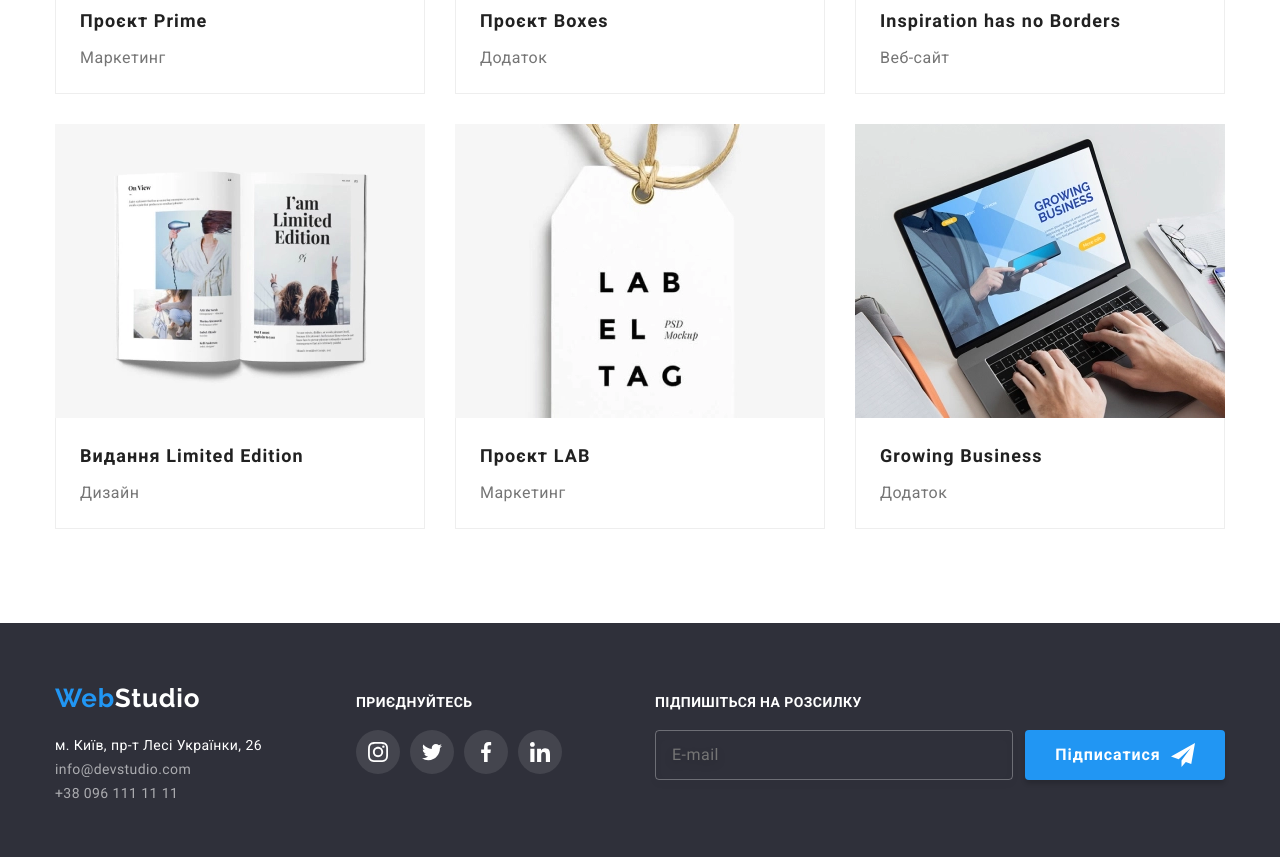
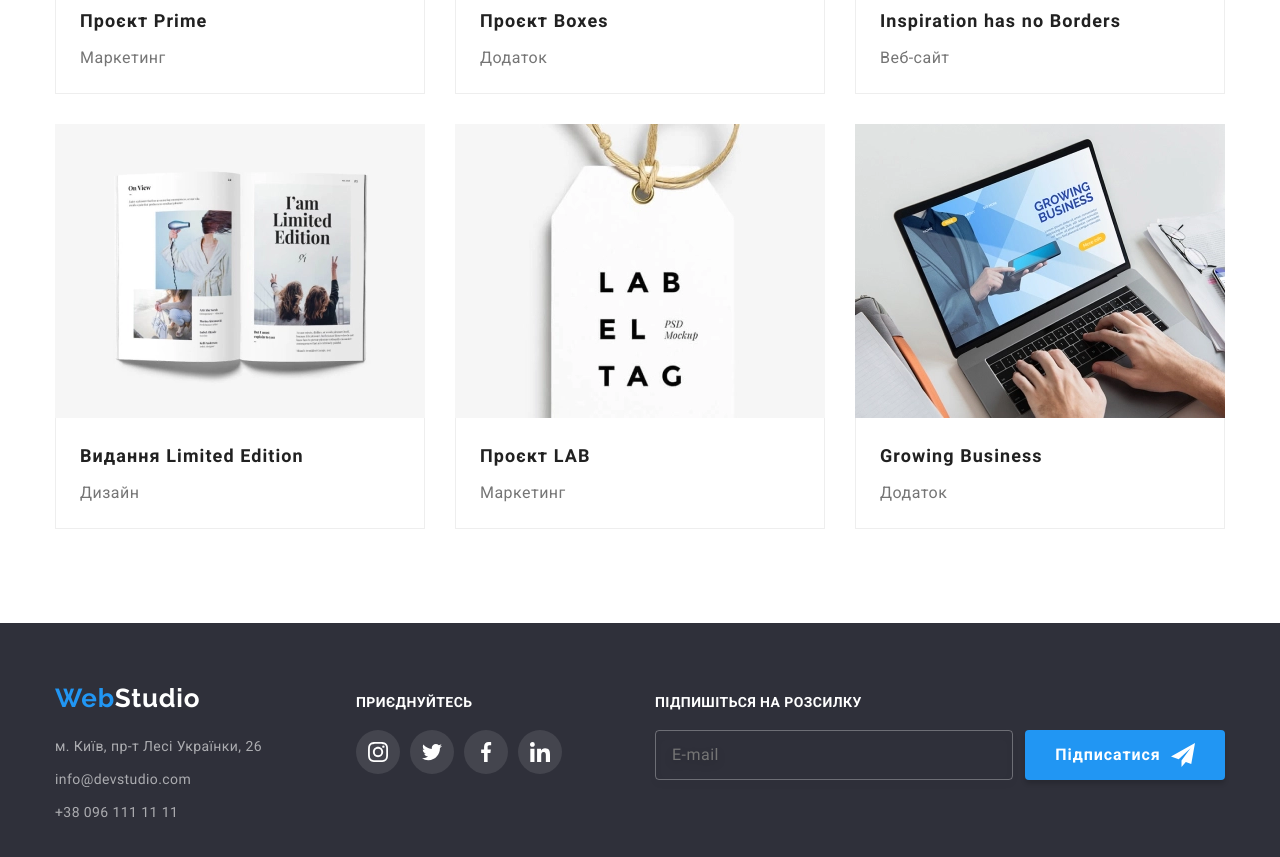
Before and after one commit to ProtasevichOleg/goit-markup-hw-08, a plain HTML site: page portfolio.html in a window 1280 px wide. Shown: the part 1008-1865 px from the top of the page. Drawn offline with Linux system fonts and the light colour scheme.

Commit message:
made mentor's corrections

```diff
--- a/portfolio.html
+++ b/portfolio.html
@@ -57,7 +57,7 @@
             <ul class="connect menu__connect list">
               <li class="connect__item">
                 <a class="connect__link link" href="tel:+380961111111">
-                  <svg class="connect__icon" width="10" height="16">
+                  <svg class="connect__icon connect__icon--shown-smartphone" width="10" height="16">
                     <use href="./images/icon-sprite.svg#icon-smartphone"></use>
                   </svg>
                   +38 096 111 11 11</a
@@ -65,7 +65,7 @@
               </li>
               <li class="connect__item">
                 <a class="connect__link link" href="mailto:info@devstudio.com">
-                  <svg class="connect__icon" width="16" height="16">
+                  <svg class="connect__icon connect__icon--shown-envelope" width="16" height="16">
                     <use href="./images/icon-sprite.svg#icon-envelope"></use>
                   </svg>
                   info@devstudio.com</a
@@ -914,9 +914,9 @@
           >
           <address>
             <ul class="address list">
-              <li>
+              <li class="address__item address__item--color-white">
                 <a
-                  class="address__item address__item--color-white link outline-remover"
+                  class="address__link link outline-remover"
                   href="https://goo.gl/maps/ELRzLiQ2vCGN3Ftp9"
                   target="_blank"
                   rel="noopener noreferrer nofollow"
@@ -924,13 +924,13 @@
                   м. Київ, пр-т Лесі Українки, 26
                 </a>
               </li>
-              <li>
-                <a class="address__item link outline-remover" href="mailto:info@devstudio.com"
+              <li class="address__item">
+                <a class="address__link link outline-remover" href="mailto:info@devstudio.com"
                   >info@devstudio.com</a
                 >
               </li>
-              <li>
-                <a class="address__item link outline-remover" href="tel:+380961111111"
+              <li class="address__item">
+                <a class="address__link link outline-remover" href="tel:+380961111111"
                   >+38 096 111 11 11</a
                 >
               </li>
--- a/sass/layouts/index/_hero.scss
+++ b/sass/layouts/index/_hero.scss
@@ -1,7 +1,7 @@
 .hero {
   padding-top: 118px;
+  padding-bottom: 118px;
   max-width: $mobile-width;
-  height: 400px;
   margin: auto;
   background-color: var(--hero-reserv-bg-color);
   $bg-gradient: linear-gradient(rgba(47, 48, 58, 0.4), rgba(47, 48, 58, 0.4));
@@ -51,7 +51,8 @@
   @include desktop {
     max-width: 1600px;
     padding-top: 200px;
-    height: 600px;
+    padding-bottom: 200px;
+    // height: 600px;
     background-image: $bg-gradient, url(../images/hero/hero-bg-desktop.jpg);
     background-image: $bg-gradient, url(../images/hero/hero-bg-desktop.webp);
 
--- a/sass/layouts/shared/_footer.scss
+++ b/sass/layouts/shared/_footer.scss
@@ -37,34 +37,35 @@
     @include desktop {
       width: 231px;
       margin-right: 70px;
+      margin-bottom: unset;
     }
   }
   &:nth-child(2) {
     margin-bottom: 60px;
-    @include tablet {
-    }
     @include desktop {
       margin-right: 93px;
+      margin-bottom: unset;
     }
   }
   &:nth-child(3) {
   }
 }
 
-.address {
+.address__item {
+  &:not(:last-child) {
+    margin-bottom: 8px;
+    @include desktop {
+      margin-bottom: 9px;
+    }
+  }
 }
 
-.address__item {
+.address__link {
   transition: color var(--main-transition);
   font-style: normal;
-  font-size: 14px;
-  line-height: 1.71;
-  letter-spacing: 0.03em;
+  @include font(14px, 24px, null);
   color: var(--footer-address-secondary-color);
 
-  &:not(:last-child) {
-    margin-bottom: 9px;
-  }
   &--color-white {
     color: var(--white-text-color);
   }
@@ -89,7 +90,7 @@
   flex-wrap: wrap;
   gap: 20px;
   max-width: 570px;
-  height: 50px;
+  // height: 50px;
   @include desktop {
     gap: 12px;
   }
--- a/sass/layouts/shared/_header.scss
+++ b/sass/layouts/shared/_header.scss
@@ -174,10 +174,6 @@
 .connect {
   fill: currentColor;
 
-  @media screen and (max-width: 436px) {
-    // text-align: center;
-  }
-
   @include tablet {
     display: flex;
     flex-direction: column-reverse;
@@ -239,6 +235,18 @@
   @include tablet {
     display: unset;
   }
+  &--shown-smartphone {
+    @include before-desktop {
+      width: 10px;
+      height: 14px;
+    }
+  }
+  &--shown-envelope {
+    @include before-desktop {
+      width: 14px;
+      height: 10px;
+    }
+  }
 }
 
 .menu__socials {
--- a/sass/layouts/shared/_page-body.scss
+++ b/sass/layouts/shared/_page-body.scss
@@ -5,8 +5,12 @@
 }
 
 .section {
-  padding-top: 94px;
-  padding-bottom: 94px;
+  padding-top: 60px;
+  padding-bottom: 60px;
+  @include desktop {
+    padding-top: 94px;
+    padding-bottom: 94px;
+  }
 }
 
 .page-body__main {
@@ -48,11 +52,12 @@
 }
 
 .section__title {
-  margin-bottom: 50px;
+  margin-bottom: 30px;
   @include font(28px, 33px, null);
   text-align: center;
 
   @include desktop {
+    margin-bottom: 50px;
     @include font(36px, 42px, null);
   }
 }
--- a/sass/utils/_mixins.scss
+++ b/sass/utils/_mixins.scss
@@ -47,6 +47,12 @@
   }
 }
 
+@mixin before-desktop {
+  @media screen and (max-width: calc($desktop-width - 1px)) {
+    @content;
+  }
+}
+
 @mixin desktop {
   @media screen and (min-width: $desktop-width) {
     @content;
```
Also changed, not shown: index.html (+8 -8 lines), css/main.css, css/main.min.css, 2 other files.
